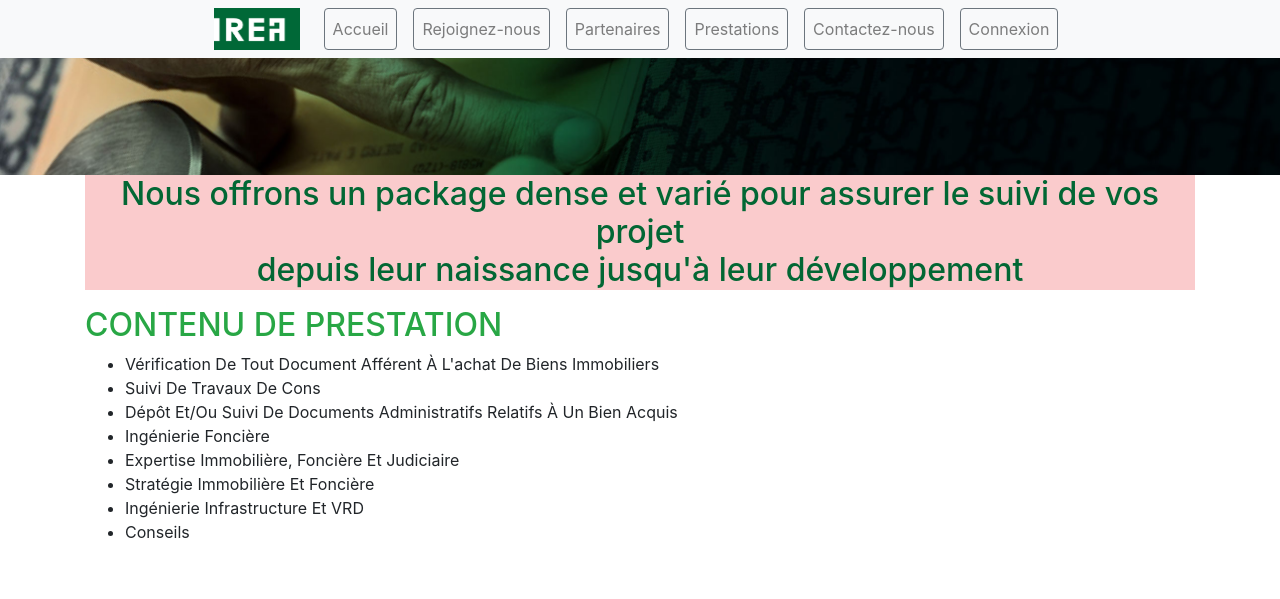
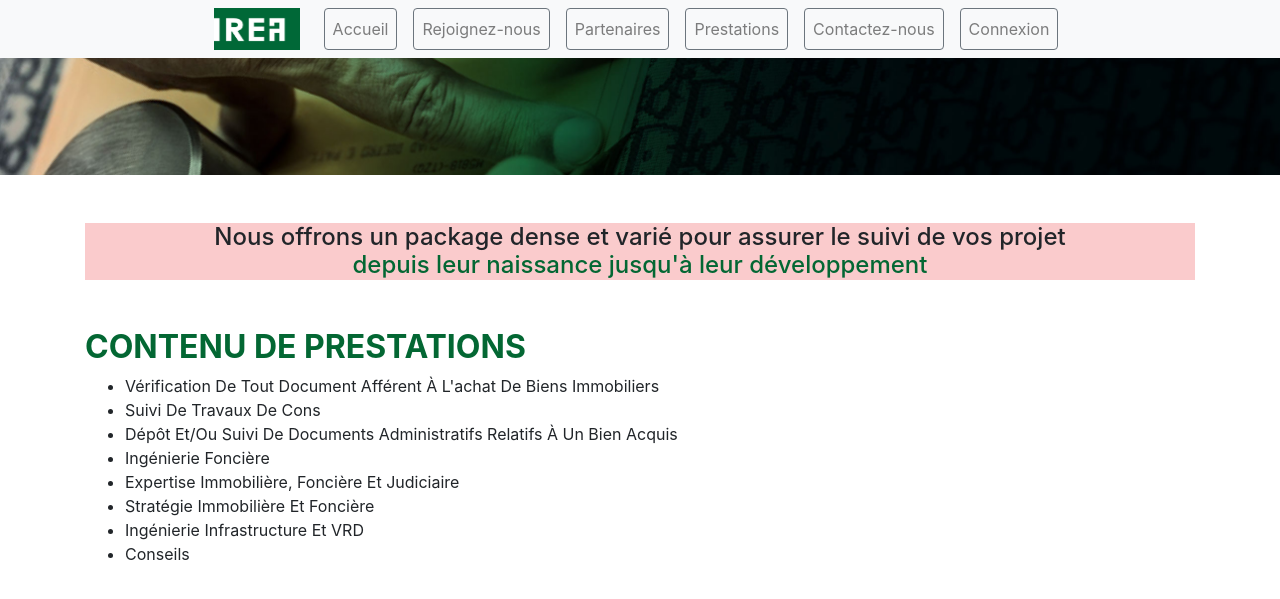
Before and after one commit to danieleric05/irea_bootstrap, a PHP site: page /prestations.php in a window 1280 px wide. Shown: the top 599 px of the page. Run offline with PHP 8.4, Linux system fonts and the light colour scheme.

Commit message:
new update mardi 10h53 18th

```diff
--- a/index1.php
+++ b/index1.php
@@ -71,7 +71,7 @@
             <div class="row  mx-0">
                 <div class="col p-0"></div>
                 <div class="col p-0"><img src="img/bg0-2.jpg" class="img-fluid" alt=""></div>
-                <div class="col-5 p-0 text-left pl-3"><p class="color_green">INTERNATIONAL REAL ESTATE AGENCY</p><br><strong>Cabinet d’Expertise International<br>spécialisé dans l’immobilier et le foncier.<br></strong>
+                <div class="col-5 p-0 text-left pl-4"><p class="color_green">INTERNATIONAL REAL ESTATE AGENCY</p><br><strong>Cabinet d’Expertise International<br>spécialisé dans l’immobilier et le foncier.<br></strong>
                 <p class="color_green">EXPERTISE IMMOBILIÈRE, FONCIÈRE & JUDICIAIRE<br>STRATÉGIE IMMOBILIÈRE & FONCIÈRE<br>INGÉNIERIE
                 FONCIÈRE<br>INGÉNIERIE EN INFRASTRUCTURE & VRD<br>ASSISTANCE & CONSEILS</p></div>
                 <div class="col p-0"><img src="" class="img-fluid" alt=""></div>
--- a/prestations.php
+++ b/prestations.php
@@ -58,12 +58,12 @@
             <img src="img/bg2.1.jpg" style="width:100%" alt="">
         </div>
         <section>
-            <div class="container mb-3">
-                <h2 class="text-center" style="color:#026734; background-color :#facbcc;">Nous offrons un package dense et varié pour assurer le suivi de vos projet <br>
-                        depuis leur naissance jusqu'à leur développement</h2>
+            <div class="container my-5">
+                <h4 class="text-center" style="background-color :#facbcc;">Nous offrons un package dense et varié pour assurer le suivi de vos projet <br>
+                        <span class="color_green">depuis leur naissance jusqu'à leur développement</span> </h4>
             </div>
             <div class="container">
-            <h2 class="text-success">CONTENU DE PRESTATION</h2>
+            <h2 class="color_green"><strong>CONTENU DE PRESTATIONS</strong></h2>
             <ul>
                 <li>Vérification De Tout Document Afférent À L'achat De Biens Immobiliers</li>
                 <li>Suivi De Travaux De Cons</li>
```
